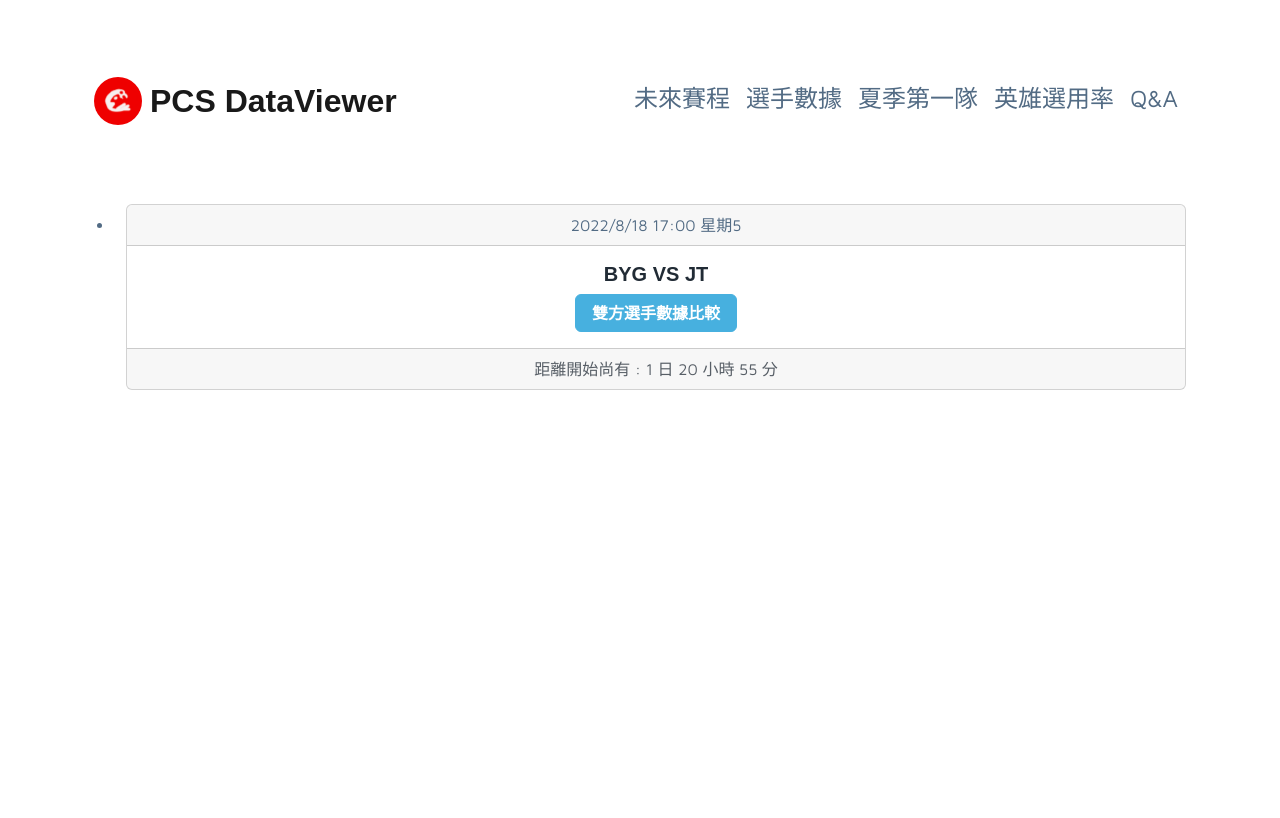
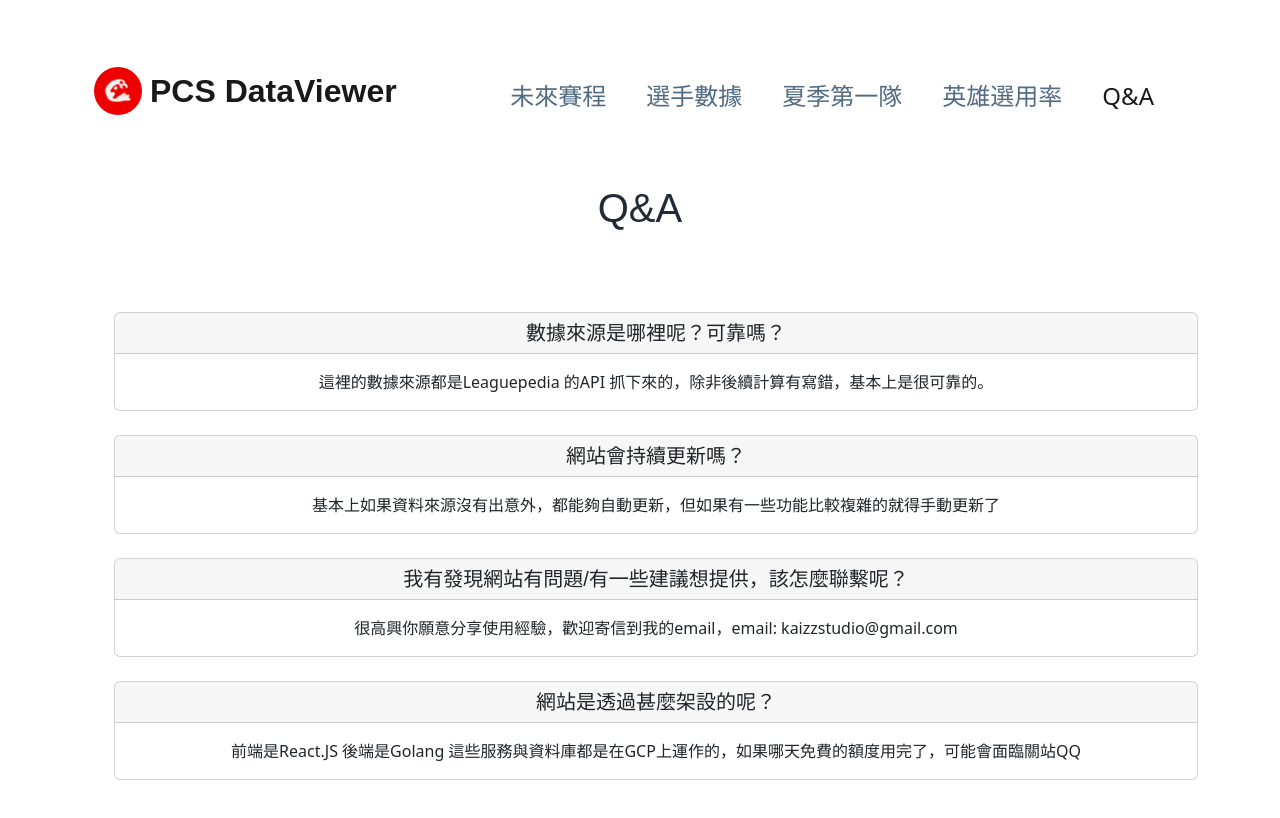
Before and after one commit to kaizziizg/PCS-DataViewer, a React (Create React App) app: page /#/QA in a window 1280 px wide. Shown: the top 818 px of the page. Built offline with nearby package versions, Linux system fonts and the light colour scheme; no server answers.

Commit message:
Routes Complete
路徑完成
QA頁面完成

```diff
--- a/package.json
+++ b/package.json
@@ -13,6 +13,7 @@
     "react": "^18.2.0",
     "react-bootstrap": "^2.5.0",
     "react-dom": "^18.2.0",
+    "react-router-dom": "^6.3.0",
     "react-scripts": "^5.0.1",
     "web-vitals": "^2.1.4"
   },
--- a/src/app.js
+++ b/src/app.js
@@ -1,14 +1,11 @@
-import 'bootstrap/dist/css/bootstrap.css';
-import "@fontsource/maven-pro";
+
 import KanBan from './components/KanBan';
 import TotalTournament from './components/FutureTournament';
+
 function App() {
 	return(
-    <div class="App container py-lg-5 position-relative">
-      <KanBan/>
 
       <TotalTournament/>
-    </div>
   )
 }
 
--- a/src/components/FutureTournament.js
+++ b/src/components/FutureTournament.js
@@ -1,50 +1,6 @@
 import axios from "axios";
 import React, { useEffect, useState } from "react";
 import { Card, Button } from "react-bootstrap";
-import Spinner from "react-bootstrap/Spinner";
-
-
-function today(){
-    var today=new Date();
-    var str="";
-    // str+=today.getFullYear()+"-";
-    // var month=today.getMonth()+1;//返回值是 0（一月） 到 11（十二月） 之间的一个整数。
-    // if(month<10){
-    //     str+="0";
-    // }
-    // str+=month+"-";
-    // var day=today.getDate();//返回值是 1 ~ 31 之间的一个整数
-    // if(day<10){
-    //     str+="0";
-    // }
-    // str+=day;
-    str+=today.getTime()
-    console.log(str)
-    return str;
-}
-
-
-function daysDistance(date1, date2) {
-    //parse() 是 Date 的一个静态方法 , 所以应该使用 Date.parse() 来调用，而不是作为 Date 的实例方法。返回该日期距离 1970/1/1 午夜时间的毫秒数
-    date1 = Date.parse(date1);
-    date2 = Date.parse(date2);
-    //计算两个日期之间相差的毫秒数的绝对值
-    var ms= Math.abs(date2 - date1);
-    //毫秒数除以一天的毫秒数,就得到了天数
-    var days = Math.floor(ms / (24 * 3600 * 1000));
-    return days ;
-};
-
-function hoursDistance(date1, date2) {
-    //parse() 是 Date 的一个静态方法 , 所以应该使用 Date.parse() 来调用，而不是作为 Date 的实例方法。返回该日期距离 1970/1/1 午夜时间的毫秒数
-    // date1 = Date.parse(date1);
-    date2 = Date.parse(date2);
-    //计算两个日期之间相差的毫秒数的绝对值
-    var ms= Math.abs(date2 - date1);
-    //毫秒数除以一天的毫秒数,就得到了天数
-    var hours = Math.floor(ms / (3600 * 1000));
-    return hours ;
-};
 
 function TimeDistance(date2) {
     let date1 = new Date().getTime();
@@ -53,10 +9,9 @@ function TimeDistance(date2) {
     var days = Math.floor(ms / (24 * 3600 * 1000));
     var hours = Math.floor(ms / (3600 * 1000)) - days*24;
     var minutes = Math.floor(ms / (60 * 1000)) - hours*60 - days*24*60;
-    console.log(date2)
+
     return [days,hours,minutes];
 };
-
 
 
 export default function TotalTournament() {
@@ -69,7 +24,7 @@ export default function TotalTournament() {
       let cardList = [];
 
 	useEffect(() => {
-        console.log('execute function in useEffect');
+
 		axiosGetSchedule();
 	}, []);
 
@@ -80,7 +35,7 @@ export default function TotalTournament() {
     }
 
     for (let i = 0; i < Data.Team1.length; i++) {
-        cardList.push(<li><Tournament date={Data.DateTime[i]} weekend={Data.Weekend[i]} t1={Data.Team1[i]} t2={Data.Team2[i]}/></li>);
+        cardList.push(<li key={i}><Tournament date={Data.DateTime[i]} weekend={Data.Weekend[i]} t1={Data.Team1[i]} t2={Data.Team2[i]}/></li>);
     }
 
 
@@ -97,7 +52,7 @@ function Tournament(props) {
     let leftHour,leftMinutes = 0
     let leftTime = TimeDistance(props.date)
 	return (
-		<div class="container py-lg-5 position-relative">
+		<div className="container py-lg-5 position-relative">
 			<Card className="text-center">
 				<Card.Header>{props.date} 星期{props.weekend} </Card.Header>
 				<Card.Body>
--- a/src/components/KanBan.js
+++ b/src/components/KanBan.js
@@ -7,23 +7,25 @@ import {
 	FormControl,
 	Button,
 } from "react-bootstrap"; //導入需要的component
-
+import {
+	NavLink
+  } from "react-router-dom";
 export default function KanBan() {
 	return (
-		<header class="header">
-			<div class="container position-relative">
+		<header className="header">
+			<div className="container position-relative">
 				<Navbar expand="lg">
 					{/* 左邊Logo+Title */}
 					<Navbar.Brand href="/">
-						<h1 class="site-logo">
-							<a class="navbar-brand" href="/">
+						<h1 className="site-logo">
+							<a className="navbar-brand" href="/">
 								<img
-									class="logo-icon"
+									className="logo-icon"
 									src="/img/icon512.png"
 									alt="logo"
 								/>
-								{/* <span class="pcs-logo-text">PCS</span> */}
-								<span class="logo-text">PCS DataViewer</span>
+								{/* <span className="pcs-logo-text">PCS</span> */}
+								<span className="logo-text">PCS DataViewer</span>
 							</a>
 						</h1>
 					</Navbar.Brand>
@@ -31,11 +33,13 @@ export default function KanBan() {
 					<Navbar.Toggle aria-controls="basic-navbar-nav" />
 					<Navbar.Collapse id="basic-navbar-nav">
 						<Nav className="ms-lg-auto HeadbarText">
-							<Nav.Link href="#Future" class="me-lg-4"><p>未來賽程</p></Nav.Link>
-							<Nav.Link href="#Player" class="me-lg-4">選手數據</Nav.Link>
-							<Nav.Link href="#FirstTeam" class="me-lg-4">夏季第一隊</Nav.Link>
-							<Nav.Link href="#HeroPick" class="me-lg-4">英雄選用率</Nav.Link>
-							<Nav.Link href="#QA" class="me-lg-4">Q&A</Nav.Link>
+
+							<NavLink to="/" className="nav-link me-lg-4">未來賽程</NavLink>
+							<NavLink to="/Player" className="nav-link me-lg-4">選手數據</NavLink>
+							<NavLink to="/FirstTeam" className="nav-link me-lg-4">夏季第一隊</NavLink>
+							<NavLink to="/HeroPick" className="nav-link me-lg-4">英雄選用率</NavLink>
+							<NavLink to="/QA" className="nav-link me-lg-4">Q&A</NavLink>
+
 						</Nav>
 					</Navbar.Collapse>
 				</Navbar>
--- a/src/index.js
+++ b/src/index.js
@@ -1,15 +1,58 @@
-import React from 'react';
-import ReactDOM from 'react-dom/client';
-import reportWebVitals from './reportWebVitals';
-import App from './app'
-import './css/theme.css'
+import React from "react";
+import ReactDOM from "react-dom/client";
+// Pages
+import ScheudlePage from "./page/SchedulePage";
+import PlayerDataPage from "./page/PlayerDataPage";
+import FirstTeamPage from "./page/FirstTeamPage";
+import HeroPickPage from "./page/HeroPickPage";
+import QAPage from "./page/QAPage";
+// HeaderBar
+import KanBan from "./components/KanBan";
+// Route
+import { HashRouter, Route, Routes, Link } from "react-router-dom";
 
+import reportWebVitals from "./reportWebVitals";
+// import App from './app'
+import "./css/theme.css";
+import "bootstrap/dist/css/bootstrap.css";
+import "@fontsource/maven-pro";
+
+function Not404() {
+	return (
+		<div className="text-center errorText">
+			<img src="/img/iconf512.png" className="errorImg rotate"/>
+			<br />
+			你似乎跑到一個錯誤路徑
+			<br />
+			可以點選上面的選單來重新開始
+
+		</div>
+
+	);
+}
 // import "./css/theme.css";
-const root = ReactDOM.createRoot(document.getElementById('root'));
+
+// reportWebVitals();
+const App = () => {
+	return (
+		<HashRouter>
+			<div className="App container py-lg-5 position-relative">
+				<KanBan />
+				<Routes>
+					<Route path="/QA" element={<QAPage />} />
+					<Route path="/Player" element={<PlayerDataPage />} />
+					<Route path="/FirstTeam" element={<FirstTeamPage />} />
+					<Route path="/HeroPick" element={<HeroPickPage />} />
+					<Route path="/" element={<ScheudlePage />} />
+					<Route path="*" element={<Not404 />} />
+				</Routes>
+			</div>
+		</HashRouter>
+	);
+};
+const root = ReactDOM.createRoot(document.getElementById("root"));
 root.render(
-  <React.StrictMode>
-    <App/>
-  </React.StrictMode>
+	<React.StrictMode>
+		<App />
+	</React.StrictMode>
 );
-
-reportWebVitals();
--- /dev/null
+++ b/src/page/FirstTeamPage.js
@@ -0,0 +1,9 @@
+import React from "react";
+
+export default function FirstTeamPage() {
+	return (
+		<div className="text-center">
+			最強隊伍=尾熊戰隊
+		</div>
+	);
+}
--- /dev/null
+++ b/src/page/HeroPickPage.js
@@ -0,0 +1,9 @@
+import React from "react";
+
+export default function HeroPickPage() {
+	return (
+		<div className="text-center">
+			最強英雄=陳尾熊
+		</div>
+	);
+}
--- /dev/null
+++ b/src/page/PlayerDataPage.js
@@ -0,0 +1,9 @@
+import React from "react";
+
+export default function PlayerDataPage() {
+	return (
+		<div className="text-center">
+			最強選手=陳尾熊
+		</div>
+	);
+}
--- /dev/null
+++ b/src/page/QAPage.js
@@ -0,0 +1,54 @@
+import React from "react";
+import {Card} from "react-bootstrap";
+
+
+export default function QAPage() {
+	return (
+		<div className="text-center">
+			<h1 className="text-center QATitle"> Q&A </h1>
+			<QADrawer/>
+		</div>
+	);
+}
+
+function QA(){
+	this.Questions = []
+	this.Answers = []
+	this.add = function(Q,A){
+		this.Questions.push(Q)
+		this.Answers.push(A)
+	}
+}
+
+let QAs = new QA()
+QAs.add("數據來源是哪裡呢？可靠嗎？","這裡的數據來源都是Leaguepedia 的API 抓下來的，除非後續計算有寫錯，基本上是很可靠的。")
+QAs.add("網站會持續更新嗎？","基本上如果資料來源沒有出意外，都能夠自動更新，但如果有一些功能比較複雜的就得手動更新了")
+QAs.add("我有發現網站有問題/有一些建議想提供，該怎麼聯繫呢？","很高興你願意分享使用經驗，歡迎寄信到我的email，email: kaizzstudio@gmail.com")
+QAs.add("網站是透過甚麼架設的呢？","前端是React.JS 後端是Golang 這些服務與資料庫都是在GCP上運作的，如果哪天免費的額度用完了，可能會面臨關站QQ")
+function QADrawer(){
+	let res=[]
+	for (let i = 0; i < QAs.Questions.length; i++) {
+		res.push(<QABlock q={QAs.Questions[i]} a={QAs.Answers[i]} />)
+		res.push(<br></br>)
+	}
+	return(
+		<ul>
+			{res}
+		</ul>
+	)
+}
+
+
+function QABlock(props) {
+	return (
+		<Card>
+		  <Card.Header as="h5">{props.q}</Card.Header>
+		  <Card.Body>
+			<Card.Text >
+				{props.a}
+			</Card.Text>
+
+		  </Card.Body>
+		</Card>
+	  );
+  }
--- /dev/null
+++ b/src/page/SchedulePage.js
@@ -0,0 +1,6 @@
+import React from "react";
+import TotalTournament from "../components/FutureTournament";
+
+export default function ScheudlePage() {
+	return <TotalTournament />;
+}
```
Also changed, not shown: src/css/theme.css, 1 other file (tests, documents, lock files or other folders).
